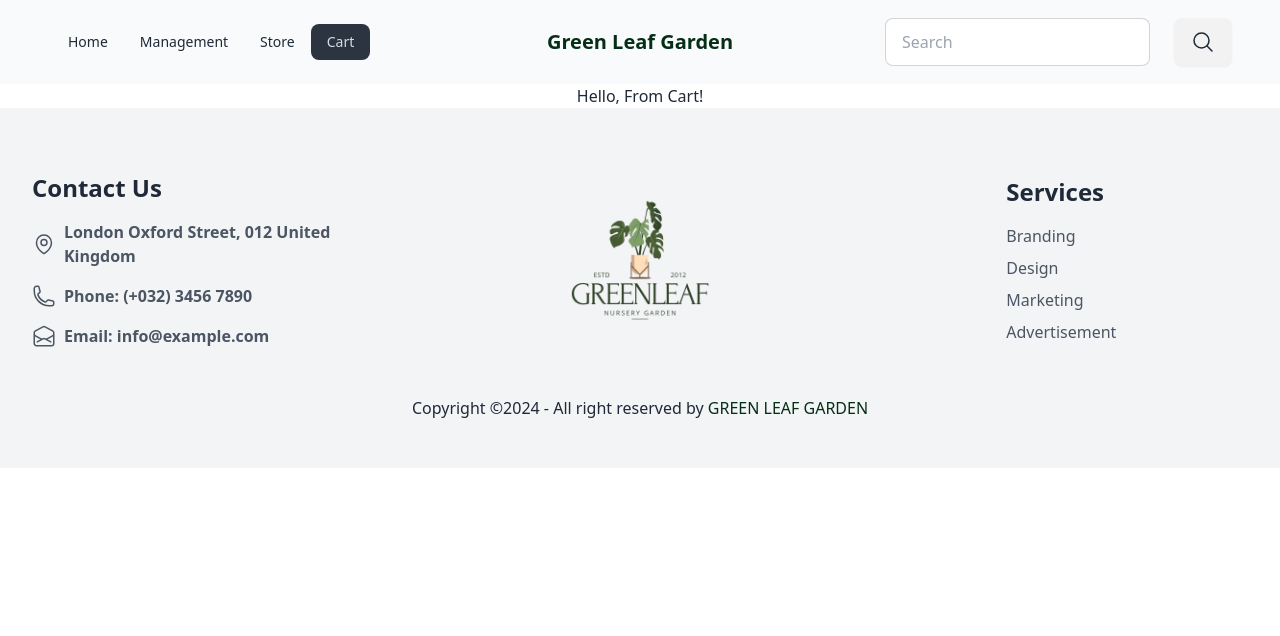
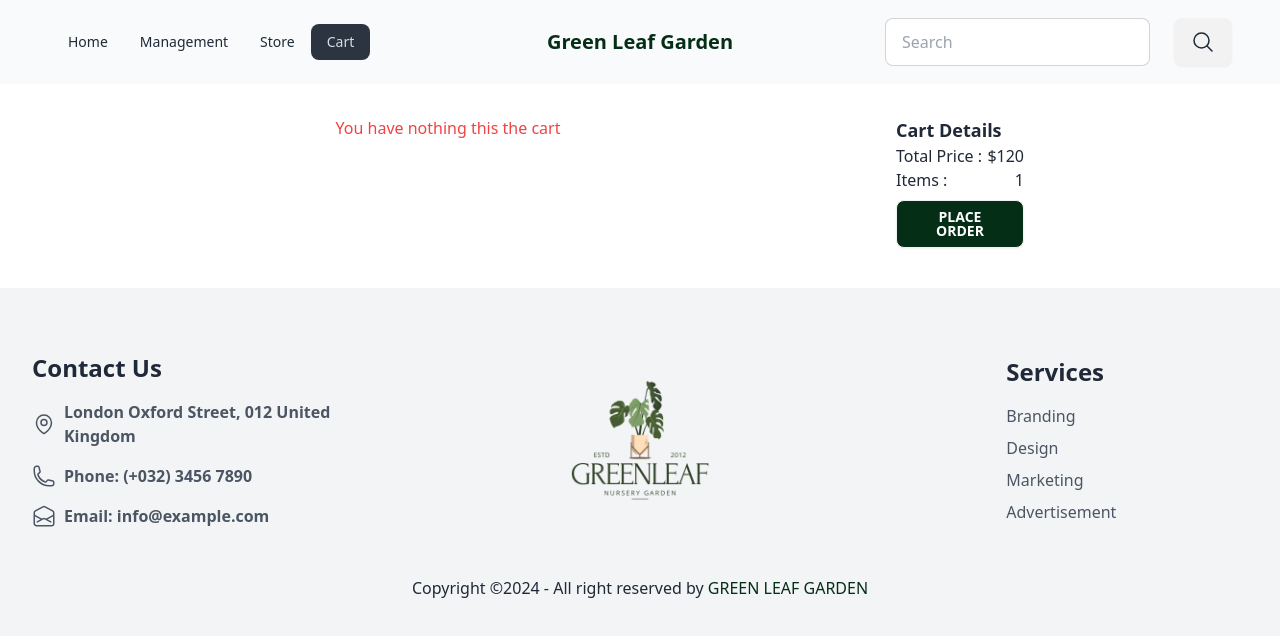
Before and after one commit to hrhabib07/green-leaf-garden-frontend, a React (Vite) app: page /cart in a window 1280 px wide. Shown: the top 636 px of the page. Built offline with nearby package versions, Linux system fonts and the light colour scheme.

Commit message:
cart added

```diff
--- a/src/components/cart/Cart.tsx
+++ b/src/components/cart/Cart.tsx
@@ -1,7 +1,44 @@
+import { useSelector } from "react-redux";
+import CartItem from "./CartItem";
+import CartSummary from "./CartSummary";
+import { useGetProductByIDQuery } from "../../redux/api/baseApi";
+
 const Cart = () => {
+  const cart = useSelector((state) => state.cart);
+  // const { data } = useGetProductByIDQuery();
+  // console.log(cart);
+  // // console.log();
+  // // const data = cart.map((item) => getProductByID(item.id));
+  // console.log(data);
   return (
-    <div>
-      <h1>Hello, From Cart!</h1>
+    <div className="grid grid-cols-10 my-8">
+      <div className="col-span-7  gap-4  justify-center">
+        {cart.length === 0 ? (
+          <p className="text-red-500">You have nothing this the cart</p>
+        ) : (
+          <div className=" flex flex-col">
+            {cart.map((item) => {
+              const { data, error, isLoading } = useGetProductByIDQuery(
+                item.id
+              );
+
+              if (isLoading) return <p key={item.id}>Loading...</p>;
+              if (error) return <p key={item.id}>Error loading product</p>;
+
+              return (
+                <CartItem
+                  key={item.id}
+                  quantity={item.quantity}
+                  product={data.data}
+                />
+              );
+            })}
+          </div>
+        )}
+      </div>
+      <div>
+        <CartSummary></CartSummary>
+      </div>
     </div>
   );
 };
--- a/src/components/cart/CartItem.tsx
+++ b/src/components/cart/CartItem.tsx
@@ -0,0 +1,69 @@
+const CartItem = ({ product, quantity }) => {
+  console.log(product);
+  const { title, description, price, image } = product;
+  return (
+    <div className="flex justify-around w-full my-2">
+      <div className="flex">
+        <div className="border mr-4">
+          <img src={image} className="w-20" alt="" />
+        </div>
+        <div className="text-start">
+          <h2>{title}</h2>
+          <h2>{description}</h2>
+          <p>Price: ${price}</p>
+        </div>
+      </div>
+      <div>
+        <div className="flex justify-between w-32 bg-gray-100 rounded-lg p-4">
+          <span className="cursor-pointer">
+            <svg
+              xmlns="http://www.w3.org/2000/svg"
+              fill="none"
+              viewBox="0 0 24 24"
+              strokeWidth={3}
+              stroke="currentColor"
+              className="size-6 text-red-500"
+            >
+              <path strokeLinecap="round" strokeLinejoin="round" d="M5 12h14" />
+            </svg>
+          </span>
+          <span>{quantity}</span>
+          <span className="cursor-pointer">
+            <svg
+              xmlns="http://www.w3.org/2000/svg"
+              fill="none"
+              viewBox="0 0 24 24"
+              strokeWidth={3.0}
+              stroke="currentColor"
+              className="size-6 text-green-700 "
+            >
+              <path
+                strokeLinecap="round"
+                strokeLinejoin="round"
+                d="M12 4.5v15m7.5-7.5h-15"
+              />
+            </svg>
+          </span>
+        </div>
+        <span className=" flex justify-end mt-2 mr-4  cursor-pointer">
+          <svg
+            xmlns="http://www.w3.org/2000/svg"
+            fill="none"
+            viewBox="0 0 24 24"
+            strokeWidth={1.5}
+            stroke="currentColor"
+            className="size-4 text-red-500"
+          >
+            <path
+              strokeLinecap="round"
+              strokeLinejoin="round"
+              d="m14.74 9-.346 9m-4.788 0L9.26 9m9.968-3.21c.342.052.682.107 1.022.166m-1.022-.165L18.16 19.673a2.25 2.25 0 0 1-2.244 2.077H8.084a2.25 2.25 0 0 1-2.244-2.077L4.772 5.79m14.456 0a48.108 48.108 0 0 0-3.478-.397m-12 .562c.34-.059.68-.114 1.022-.165m0 0a48.11 48.11 0 0 1 3.478-.397m7.5 0v-.916c0-1.18-.91-2.164-2.09-2.201a51.964 51.964 0 0 0-3.32 0c-1.18.037-2.09 1.022-2.09 2.201v.916m7.5 0a48.667 48.667 0 0 0-7.5 0"
+            />
+          </svg>
+        </span>
+      </div>
+    </div>
+  );
+};
+
+export default CartItem;
--- a/src/components/cart/CartSummary.tsx
+++ b/src/components/cart/CartSummary.tsx
@@ -0,0 +1,20 @@
+const CartSummary = () => {
+  return (
+    <div>
+      <p className="text-lg font-semibold text-start">Cart Details</p>
+      <div className="flex justify-between">
+        <span>Total Price : </span>
+        <span>$120</span>
+      </div>
+      <div className="flex justify-between">
+        <span>Items : </span>
+        <span>1</span>
+      </div>
+      <button className="btn bg-green-950 text-white my-2 uppercase hover:bg-white hover:text-green-950">
+        Place Order
+      </button>
+    </div>
+  );
+};
+
+export default CartSummary;
--- a/src/pages/CartPage.tsx
+++ b/src/pages/CartPage.tsx
@@ -4,7 +4,7 @@ import Navbar from "../components/navbar/navbar";
 
 const CartPage = () => {
   return (
-    <div>
+    <div className="max-w-7xl mx-auto">
       <Navbar></Navbar>
       <Cart></Cart>
       <Footer></Footer>
--- a/src/redux/api/baseApi.ts
+++ b/src/redux/api/baseApi.ts
@@ -8,9 +8,10 @@ export const baseApi = createApi({
     getAllProducts: builder.query({
       query: () => "products",
     }),
-    getSingleProductByID: builder.query({
+    getProductByID: builder.query({
       query: (id) => `products/${id}`,
     }),
+
     updateProduct: builder.mutation({
       query: ({ id, ...product }) => ({
         url: `products/${id}`,
```
